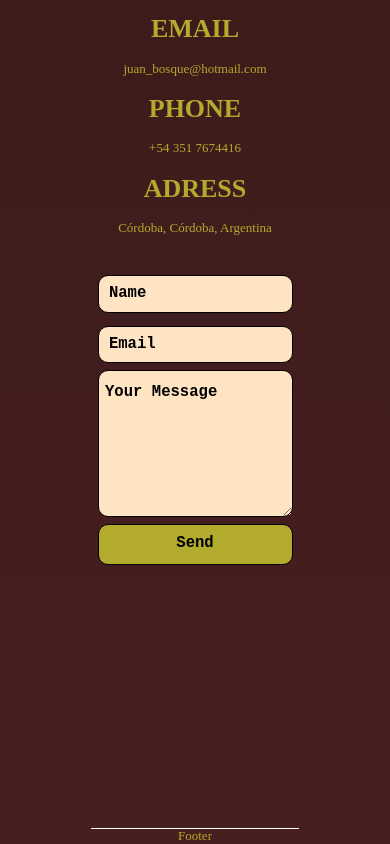
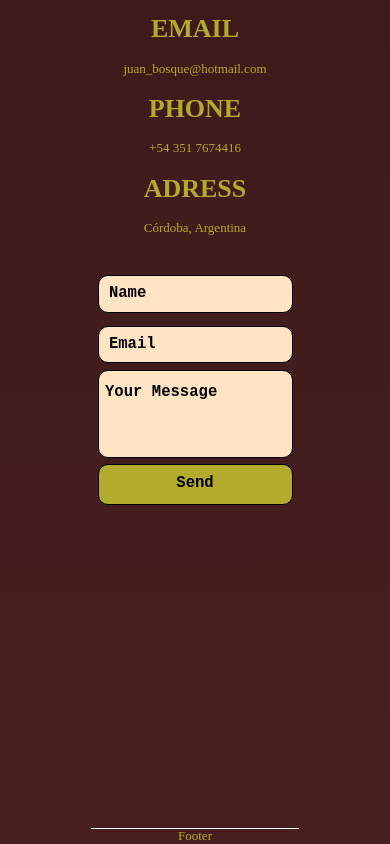
Before and after one commit to bosque-juan/portfolioreact, a React (Create React App) app: page / in a window 390 px wide. Shown: the part 3406-4250 px from the top of the page. Built offline with nearby package versions, Linux system fonts and the light colour scheme; a web font is replaced by a local one.

Commit message:
feat: textarea resizing none & responsivesness

```diff
--- a/src/presentational/Contact.jsx
+++ b/src/presentational/Contact.jsx
@@ -13,7 +13,7 @@
           <span>+54 351 7674416</span>
 
           <h1>ADRESS</h1>
-          <span>Córdoba, Córdoba, Argentina </span>
+          <span> Córdoba, Argentina </span>
         </div>
 
         <form
@@ -37,7 +37,7 @@
             placeholder="Your Message"
             id="textArea"
             cols="0"
-            rows="8"
+            rows="4"
             required
             className={Style.textArea}
           ></textarea>
--- a/src/presentational/Contact.module.css
+++ b/src/presentational/Contact.module.css
@@ -78,6 +78,10 @@
   gap: 1rem;
 }
 .textArea {
+  width: 100%;
+  box-sizing: border-box;
+  overflow-y: hidden;
+  resize: none;
   font-weight: bolder;
   color: black;
   border-radius: 10px;
@@ -103,7 +107,7 @@
   background-color: #afa820;
   transform: translateY(-10px);
 }
-@media screen and (max-width: 600px) {
+@media screen and (max-width: 800px) {
   .headContact {
     width: 100%;
   }
```
Also changed, not shown: src/App.js (indentation only).
